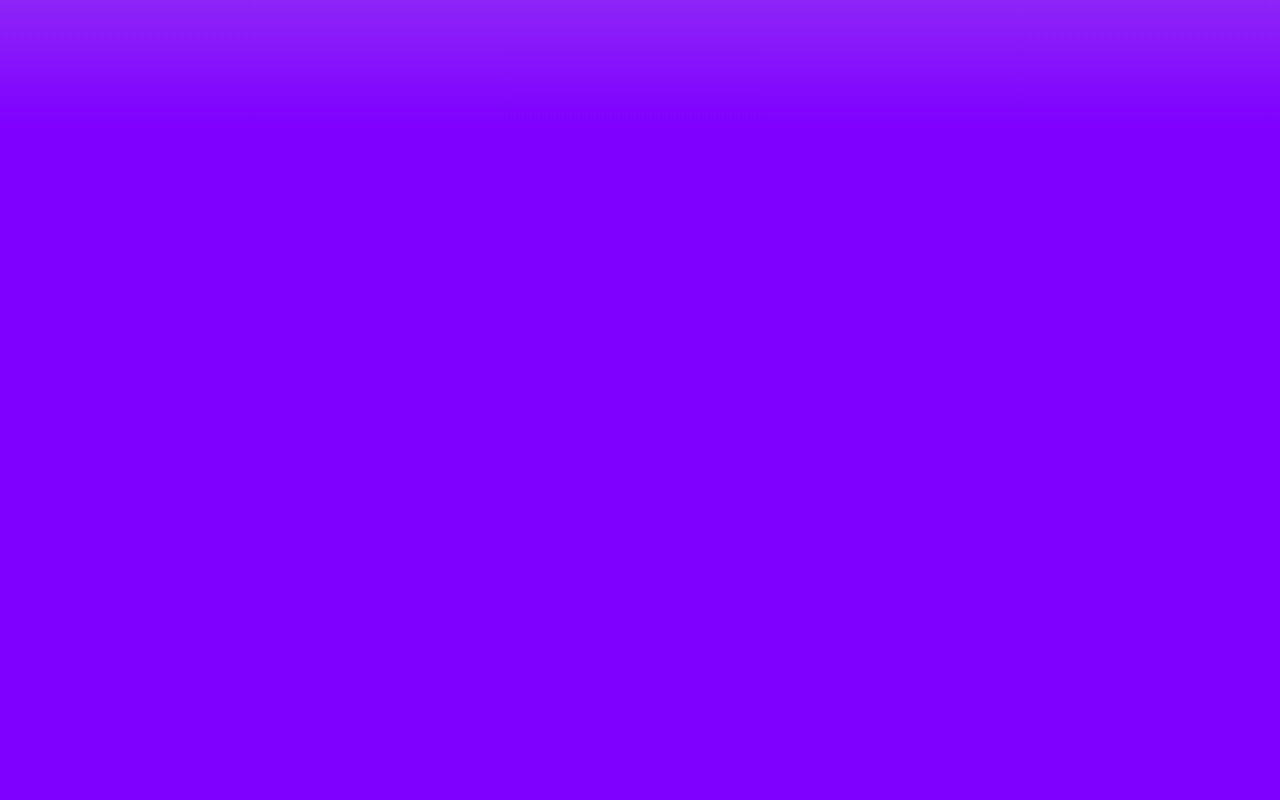
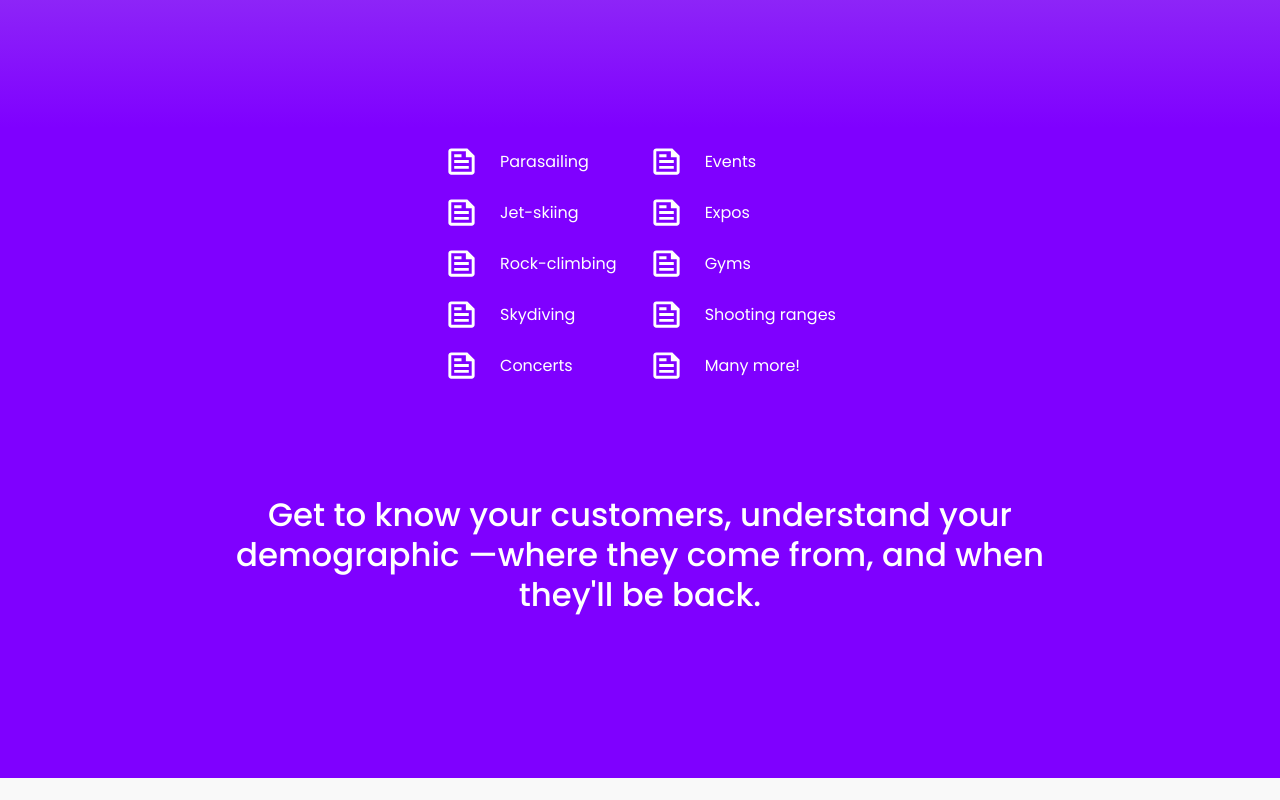
Before and after one commit to loganbahr/waivez, a Next.js app: page / in a window 1280 px wide. Shown: the part 1640-2440 px from the top of the page. Built offline with nearby package versions, Linux system fonts and the light colour scheme.

Commit message:
added examples section to main page.
Took 1 hour 24 minutes

```diff
--- /dev/null
+++ b/components/HomePage/ExampleSection.js
@@ -0,0 +1,121 @@
+import React from 'react';
+import Box from "@mui/material/Box";
+import {Container, List, ListItem, ListItemIcon, ListItemText, Typography} from "@mui/material";
+import FeedOutlinedIcon from "@mui/icons-material/FeedOutlined";
+
+const ExampleSection = () => {
+    return (
+        <Box sx={{
+            width: '100vw',
+            // border: '2px solid red',
+            height: {xs: 600, sm: 650, md: 600, lg: 650, xl: 700},
+            backgroundColor: 'background.secondary',
+        }}>
+            <Container disableGutters={true} maxWidth={'md'} sx={{}}>
+                <Box sx={{
+                    display: 'flex',
+                    alignItems: 'center',
+                    justifyContent: 'center',
+                    // border: '2px solid orange'
+                }}>
+
+                    <List sx={{
+                        color: 'white',
+                    }}>
+                        <ListItem>
+                            <ListItemIcon>
+                                <FeedOutlinedIcon fontSize='large' sx={{color: 'white'}}/>
+                            </ListItemIcon>
+                            <ListItemText primary='Parasailing'/>
+                        </ListItem>
+
+                        <ListItem>
+                            <ListItemIcon>
+                                <FeedOutlinedIcon fontSize='large' sx={{color: 'white'}}/>
+                            </ListItemIcon>
+                            <ListItemText primary='Jet-skiing'/>
+                        </ListItem>
+
+                        <ListItem>
+                            <ListItemIcon>
+                                <FeedOutlinedIcon fontSize='large' sx={{color: 'white'}}/>
+                            </ListItemIcon>
+                            <ListItemText primary='Rock-climbing'/>
+                        </ListItem>
+
+                        <ListItem>
+                            <ListItemIcon>
+                                <FeedOutlinedIcon fontSize='large' sx={{color: 'white'}}/>
+                            </ListItemIcon>
+                            <ListItemText primary='Skydiving'/>
+                        </ListItem>
+
+                        <ListItem>
+                            <ListItemIcon>
+                                <FeedOutlinedIcon fontSize='large' sx={{color: 'white'}}/>
+                            </ListItemIcon>
+                            <ListItemText primary='Concerts'/>
+                        </ListItem>
+                    </List>
+
+                    <List sx={{
+                        color: 'white',
+                    }}>
+                        <ListItem>
+                            <ListItemIcon>
+                                <FeedOutlinedIcon fontSize='large' sx={{color: 'white'}}/>
+                            </ListItemIcon>
+                            <ListItemText primary='Events'/>
+                        </ListItem>
+
+                        <ListItem>
+                            <ListItemIcon>
+                                <FeedOutlinedIcon fontSize='large' sx={{color: 'white'}}/>
+                            </ListItemIcon>
+                            <ListItemText primary='Expos'/>
+                        </ListItem>
+
+                        <ListItem>
+                            <ListItemIcon>
+                                <FeedOutlinedIcon fontSize='large' sx={{color: 'white'}}/>
+                            </ListItemIcon>
+                            <ListItemText primary='Gyms'/>
+                        </ListItem>
+
+                        <ListItem>
+                            <ListItemIcon>
+                                <FeedOutlinedIcon fontSize='large' sx={{color: 'white'}}/>
+                            </ListItemIcon>
+                            <ListItemText primary='Shooting ranges'/>
+                        </ListItem>
+
+                        <ListItem>
+                            <ListItemIcon>
+                                <FeedOutlinedIcon fontSize='large' sx={{color: 'white'}}/>
+                            </ListItemIcon>
+                            <ListItemText primary='Many more!'/>
+                        </ListItem>
+                    </List>
+                </Box>
+
+                <Box sx={{
+                    display: 'flex',
+                    justifyContent: 'center',
+                    alignItems: 'center',
+                    textAlign: 'center',
+                    pt: {xs: 5, lg: 12},
+                    px: 3,
+                }}>
+                    <Typography variant={'h4'} color={'text.content'}>
+                        Get to know your customers, understand your demographic —
+                        {/* eslint-disable-next-line react/no-unescaped-entities */}
+                        where they come from, and when they'll be back.
+                    </Typography>
+                </Box>
+
+            </Container>
+        </Box>
+    );
+};
+
+export default ExampleSection;
--- a/pages/index.js
+++ b/pages/index.js
@@ -5,7 +5,7 @@ import Box from '@mui/material/Box';
 import {Container, Typography} from "@mui/material";
 import SearchBar from "../components/HomePage/SearchBar";
 import HeroSection from "../components/HomePage/HeroSection";
-
+import ExampleSection from "../components/HomePage/ExampleSection";
 
 const HomePage = () => {
     return (
@@ -29,53 +29,18 @@ const HomePage = () => {
                 </Typography>
                 <SearchBar/>
             </Container>
-
             <HeroSection/>
+            <ExampleSection/>
 
 
-            <Container
-                maxWidth={'md'}
-                disableGutters={true}
-                sx={{
-                    display: 'flex',
-                    flexDirection: 'column',
-                    justifyContent: 'start',
-                    alignItems: 'center',
-                    // border: '2px solid red'
-                }}>
-                <Box sx={{
-                    width: '100vw',
-                    // border: '2px solid red',
-                    height: {xs: 450, sm: 550, md: 650, lg: 700, xl: 750},
-                    backgroundColor: 'background.secondary',
-                }}>
-                </Box>
-
-                <Box sx={{
-                    width: '100vw',
-                    height: {xs: 450, sm: 550, md: 650, lg: 700, xl: 750},
-                    backgroundColor: 'background.default',
-                }}>
-                </Box>
+            <Box sx={{
+                width: '100vw',
+                height: {xs: 450, sm: 550, md: 650, lg: 700, xl: 750},
+                backgroundColor: 'background.default',
+            }}>
+            </Box>
 
 
-                {/*<ContentBlockVertical variantTop={'h2'}*/}
-                {/*                      lineHeightTop={2}*/}
-                {/*                      topText={'Any business. Anywhere.'}*/}
-                {/*                      bottomText={'Jet-skiing, parasailing, rock-climbing, skydiving, concerts, events, expos, gyms, shooting ranges, pools, bike shops... the list is endless.'}*/}
-                {/*                      lineHeightBottom={1.5}*/}
-                {/*                      variantBottom={'h5'}*/}
-                {/*/>*/}
-
-                {/*<ContentBlockVertical variantTop={'h2'}*/}
-                {/*                      lineHeightTop={1.5}*/}
-                {/*                      topText={'Valuable metrics about your customers.'}*/}
-                {/*                      bottomText={'Get to know your customers, understand your demographic — where they come from, and when they\'ll be back.'}*/}
-                {/*                      lineHeightBottom={1.5}*/}
-                {/*                      variantBottom={'h5'}*/}
-                {/*/>*/}
-
-            </Container>
         </Box>
 
     );
```
